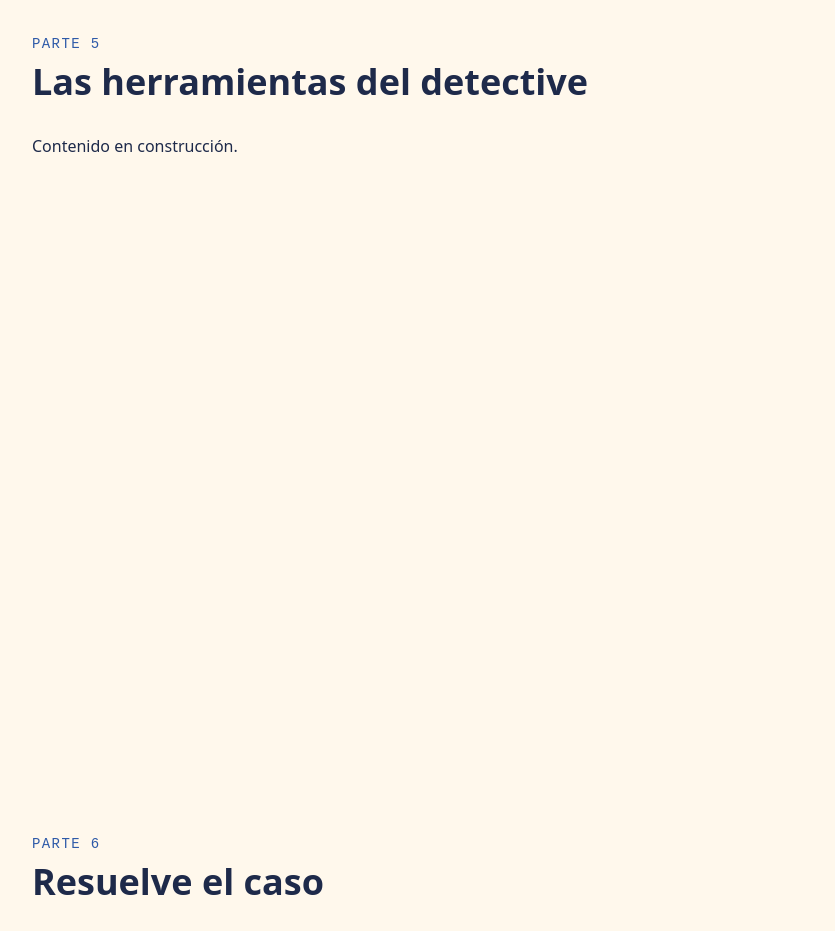
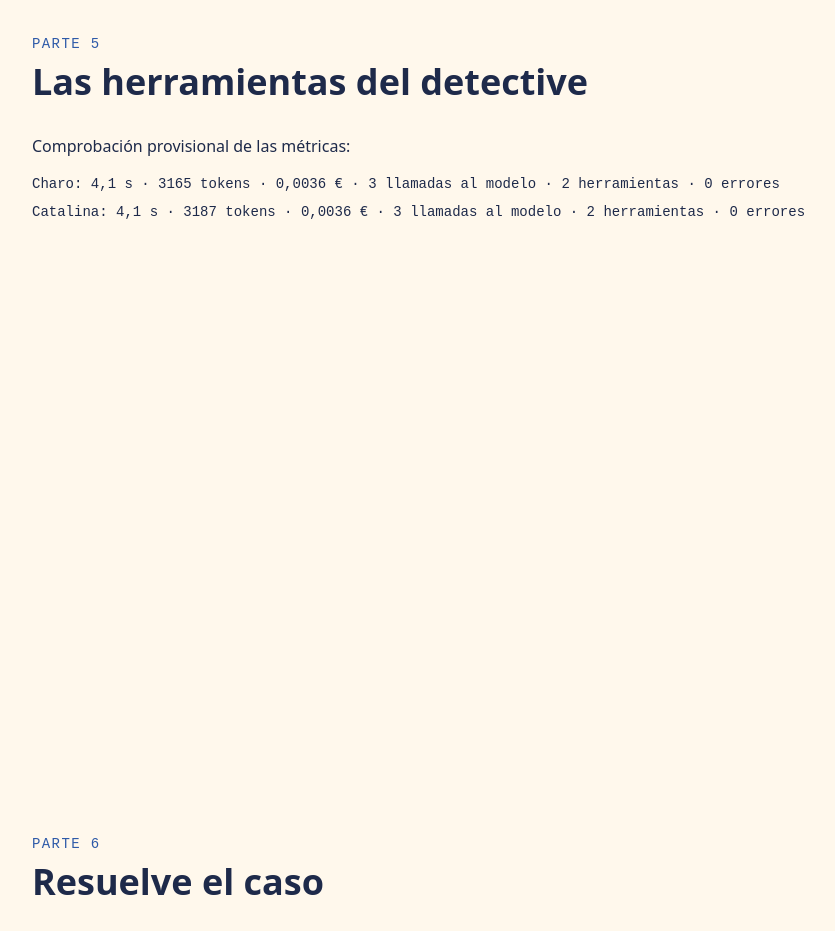
Before and after one commit to drojas-7u7/observabilidad-agentes, a React (Vite) app: page / in a window 1280 px wide. Shown: the part 3320-4251 px from the top of the page, without its empty margins (96-931 px from the left). Built offline with nearby package versions, Linux system fonts and the light colour scheme.

Commit message:
feat: utilidades de formato y cálculo de métricas de trazas

```diff
--- /dev/null
+++ b/src/lib/format.ts
@@ -0,0 +1,29 @@
+/** Funciones para mostrar números en formato español en toda la web. */
+
+const numberFormatter = new Intl.NumberFormat('es-ES')
+
+const secondsFormatter = new Intl.NumberFormat('es-ES', {
+  maximumFractionDigits: 1,
+})
+
+const costFormatter = new Intl.NumberFormat('es-ES', {
+  style: 'currency',
+  currency: 'EUR',
+  minimumFractionDigits: 4,
+  maximumFractionDigits: 4,
+})
+
+/** Número con formato español. Ejemplo: 3165 -> "3165". */
+export function formatNumber(value: number): string {
+  return numberFormatter.format(value)
+}
+
+/** Duración legible. Ejemplos: 410 -> "410 ms", 4120 -> "4,1 s". */
+export function formatDuration(ms: number): string {
+  return ms < 1000 ? `${ms} ms` : `${secondsFormatter.format(ms / 1000)} s`
+}
+
+/** Coste en euros con cuatro decimales. Ejemplo: 0.0036 -> "0,0036 €". */
+export function formatCost(eur: number): string {
+  return costFormatter.format(eur)
+}
--- /dev/null
+++ b/src/lib/traceMetrics.ts
@@ -0,0 +1,57 @@
+import type { Span, Trace } from '../types/trace'
+
+/**
+ * Precios simulados del modelo, en euros por millón de tokens.
+ * El modelo de las trazas es inventado, así que los precios también.
+ */
+const PRICE_PER_MILLION_TOKENS = {
+  input: 1,
+  output: 4,
+}
+
+/** Métricas de una traza, calculadas a partir de sus spans. */
+export interface TraceMetrics {
+  durationMs: number
+  inputTokens: number
+  outputTokens: number
+  totalTokens: number
+  costEur: number
+  llmCalls: number
+  toolCalls: number
+  errorCount: number
+}
+
+/** Lee un atributo numérico de un span. Si no existe o no es un número, devuelve 0. */
+function getNumberAttribute(span: Span, key: string): number {
+  const value = span.attributes[key]
+  return typeof value === 'number' ? value : 0
+}
+
+/** Calcula todas las métricas de una traza. */
+export function getTraceMetrics(trace: Trace): TraceMetrics {
+  const root = trace.spans.find((span) => span.parentId === null)
+
+  let inputTokens = 0
+  let outputTokens = 0
+
+  for (const span of trace.spans) {
+    inputTokens += getNumberAttribute(span, 'gen_ai.usage.input_tokens')
+    outputTokens += getNumberAttribute(span, 'gen_ai.usage.output_tokens')
+  }
+
+  const costEur =
+    (inputTokens * PRICE_PER_MILLION_TOKENS.input +
+      outputTokens * PRICE_PER_MILLION_TOKENS.output) /
+    1_000_000
+
+  return {
+    durationMs: root?.durationMs ?? 0,
+    inputTokens,
+    outputTokens,
+    totalTokens: inputTokens + outputTokens,
+    costEur,
+    llmCalls: trace.spans.filter((span) => span.kind === 'llm').length,
+    toolCalls: trace.spans.filter((span) => span.kind === 'tool').length,
+    errorCount: trace.spans.filter((span) => span.status === 'error').length,
+  }
+}
--- a/src/sections/Tools/ToolsSection.tsx
+++ b/src/sections/Tools/ToolsSection.tsx
@@ -1,10 +1,30 @@
 import { SectionShell } from '../../components/SectionShell/SectionShell'
+import { catalinaTrace } from '../../data/traces/catalina'
+import { charoTrace } from '../../data/traces/charo'
+import { formatCost, formatDuration, formatNumber } from '../../lib/format'
+import { getTraceMetrics } from '../../lib/traceMetrics'
 import type { SectionProps } from '../../types/section'
+
+// Provisional: comprobación de las métricas calculadas.
+const traces = [charoTrace, catalinaTrace]
 
 export function ToolsSection({ id }: SectionProps) {
   return (
     <SectionShell id={id} eyebrow="Parte 5" title="Las herramientas del detective">
-      <p>Contenido en construcción.</p>
+      <p>Comprobación provisional de las métricas:</p>
+      <ul className="mt-4 space-y-2 font-mono text-sm">
+        {traces.map((trace) => {
+          const metrics = getTraceMetrics(trace)
+          return (
+            <li key={trace.id}>
+              {trace.client}: {formatDuration(metrics.durationMs)} ·{' '}
+              {formatNumber(metrics.totalTokens)} tokens · {formatCost(metrics.costEur)} ·{' '}
+              {metrics.llmCalls} llamadas al modelo · {metrics.toolCalls} herramientas ·{' '}
+              {metrics.errorCount} errores
+            </li>
+          )
+        })}
+      </ul>
     </SectionShell>
   )
 }
```
